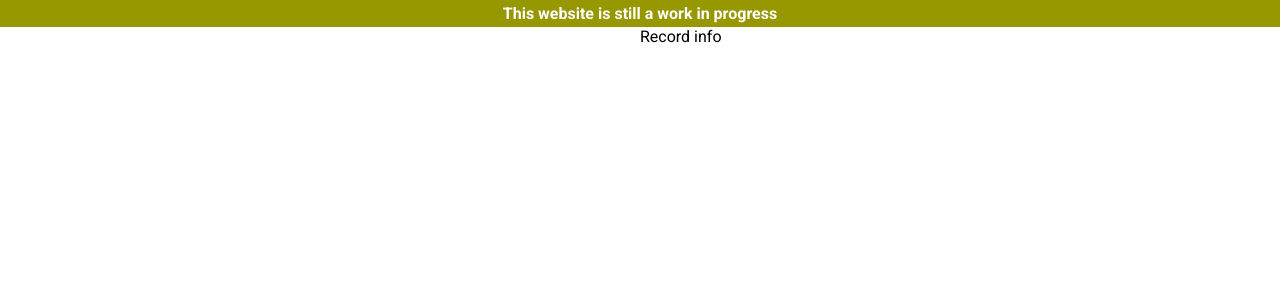
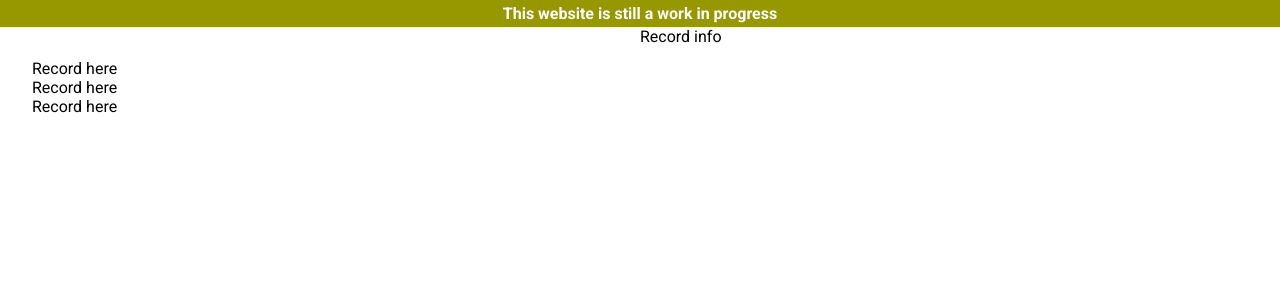
Before and after one commit to Jakepc007/Cardiff-University-PTS-Frontend, a Nuxt app: page / in a window 1280 px wide. Shown: the top 300 px of the page. Built offline with nearby package versions, Linux system fonts and the light colour scheme; data requests are answered from the project's data file.

Commit message:
List of records are now fetched from the state, put inside their own components

```diff
--- a/components/RecordList.vue
+++ b/components/RecordList.vue
@@ -1,6 +1,6 @@
 <template>
   <div class="record-list">
-    <RecordCard v-for="alert in alerts" :key="alert.id" />
+    <RecordCard v-for="r in records" :key="r.id" />
   </div>
 </template>
 
@@ -12,7 +12,7 @@ export default {
     RecordCard
   },
   props: {
-    alerts: {
+    records: {
       type: Array,
       default() {
         return []
--- a/pages/index.vue
+++ b/pages/index.vue
@@ -4,7 +4,7 @@
     <v-row no-gutters>
       <v-col cols="12" sm="6">
         <div class="pa-12" outlined tile>
-          <RecordList />
+          <RecordList :records="records" />
         </div>
       </v-col>
       <v-col cols="12" sm="6">
```
